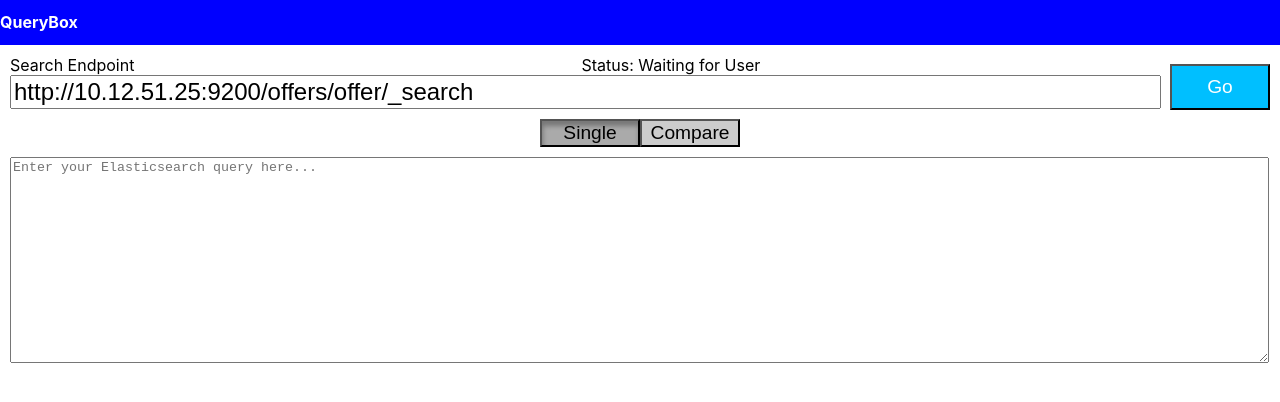
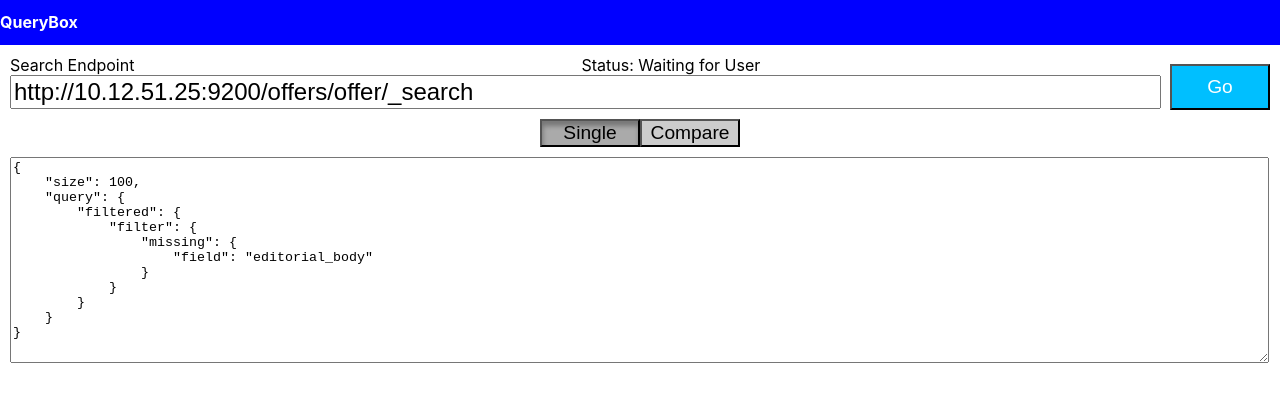
Before and after one commit to jkearle/querybox, a React (Create React App) app: page / in a window 1280 px wide. Shown: the top 402 px of the page. Built offline with nearby package versions, Linux system fonts and the light colour scheme.

Commit message:
Diff is added with some quick coding just to display something.

```diff
--- a/package.json
+++ b/package.json
@@ -4,6 +4,7 @@
   "private": true,
   "dependencies": {
     "axios": "^0.18.0",
+    "diff": "^4.0.1",
     "prismjs": "^1.15.0",
     "react": "^16.8.4",
     "react-dom": "^16.8.4",
--- a/src/components/ResultRow.js
+++ b/src/components/ResultRow.js
@@ -24,6 +24,8 @@ class ResultRow extends Component {
                     color = DIFFERENT_COLOR;
                 } else if (cellDiffState === SAME) {
                     color = SAME_COLOR;
+                } else {
+                    color = NO_DIFF_COLOR;
                 }
 
                 let cellStyle = {
--- a/src/components/ResultTable.js
+++ b/src/components/ResultTable.js
@@ -2,6 +2,7 @@ import React, {Component} from 'react';
 import './ResultTable.css'
 import {ResultRow} from './index'
 import {NO_DIFF, SAME, DIFFERENT} from './ResultRow'
+import {diffArrays} from 'diff';
 
 
 class ResultTable extends Component {
@@ -17,19 +18,52 @@ class ResultTable extends Component {
                 let keys = singleCompareKeyChain.split('.');
                 let headerText = keys[keys.length - 1];
                 colHeadersRowElement.push(<th key={headerText}> {headerText} </th>);
-                let textArray = [];
+                let textArrayOriginal = [];
+                let textArrayComparison = [];
                 let compareArray = [];
                 if (singleCompareKeyChain.includes('0')) {
-                    this.getResultsArray(singleCompareKeyChain, textArray, compareArray);
+                    this.getResultsArray(singleCompareKeyChain, textArrayOriginal, textArrayComparison, compareArray);
                 } else {
-                    this.getResultsSingle(singleCompareKeyChain, textArray, compareArray);
+                    this.getResultsSingle(singleCompareKeyChain, textArrayOriginal, textArrayComparison, compareArray);
                 }
 
-                arrayOfSingleColumnAllRowsTextArrays.push(textArray);
+                let diffRtrn;
+                if (this.props.original) {
+                    diffRtrn = diffArrays(textArrayOriginal, textArrayComparison);
+                } else {
+                    diffRtrn = diffArrays(textArrayComparison, textArrayOriginal);
+                }
+                let diffRowIndex = 0;
+                if (diffRtrn.length > 0) {
+                    diffRtrn.forEach((diff) => {
+                        diff.value.forEach((diffSingleRow) => {
+                            if (diff.removed !== undefined && diff.removed) {
+                                if (this.props.original) {
+                                    compareArray[diffRowIndex] = DIFFERENT;
+                                    diffRowIndex++;
+                                }
+                            } else if (diff.added !== undefined && diff.added) {
+                                if(!this.props.original) {
+                                    compareArray[diffRowIndex] = SAME;
+                                    diffRowIndex++;
+                                }
+                            } else {
+                                compareArray[diffRowIndex] = NO_DIFF;
+                                diffRowIndex++;
+                            }
+                        });
+                    });
+                }
+
+                arrayOfSingleColumnAllRowsTextArrays.push(textArrayOriginal);
                 arrayOfSingleColumnAllRowsComparisonsArrays.push(compareArray);
 
-                if (textArray.length > numberOfRows) {
-                    numberOfRows = textArray.length;
+
+                console.log({diffRtrn, textArrayOriginal, textArrayComparison, compareArray});
+                //debugger;
+
+                if (textArrayOriginal.length > numberOfRows) {
+                    numberOfRows = textArrayOriginal.length;
                 }
             });
 
@@ -47,6 +81,7 @@ class ResultTable extends Component {
                     cellsText={singleRowTextValue}
                     cellsDiffState={singleRowCompareValue}/>);
             }
+
 
             return <table className="results">
                 <tbody>
@@ -75,7 +110,7 @@ class ResultTable extends Component {
      * @param diffStateArray - This method will push the compare value found at the end of the key path
      * for all each of the array paths.
      */
-    getResultsArray(singleCompareKeyChain, textValueArray, diffStateArray) {
+    getResultsArray(singleCompareKeyChain, textValueArray, textCompareArray, diffStateArray) {
         const {returnData, compareReturnData} = this.props;
 
         let keys = singleCompareKeyChain.split('.');
@@ -131,6 +166,7 @@ class ResultTable extends Component {
                 }
             }
 
+            textCompareArray.push(compareFinalObject);
             if (finalObject === compareFinalObject) {
                 diffStateArray.push(SAME);
             } else if (checkDiff) {
@@ -153,7 +189,7 @@ class ResultTable extends Component {
      * @param textValueArray - This method will push the text value found at the end of the key path
      * @param diffStateArray - This method will push the compare value found at the end of the key path
      */
-    getResultsSingle(singleCompareKeyChain, textValueArray, diffStateArray) {
+    getResultsSingle(singleCompareKeyChain, textValueArray, textCompareArray, diffStateArray) {
         const {returnData, compareReturnData} = this.props;
 
         let keys = singleCompareKeyChain.split('.');
@@ -163,11 +199,11 @@ class ResultTable extends Component {
 
         keys.forEach((s) => {
             if (currentObject === undefined) {
-                if(s in returnData) {
+                if (s in returnData) {
                     currentObject = returnData[s];
                 }
             } else {
-                if(s in currentObject) {
+                if (s in currentObject) {
                     currentObject = currentObject[s];
                 }
             }
@@ -185,6 +221,7 @@ class ResultTable extends Component {
                 } else {
                     if (s in compareObject) {
                         compareObject = compareObject[s];
+                        textCompareArray.push(compareObject);
                     } else {
                         checkDiff = false;
                     }
--- a/src/components/SplitResults.js
+++ b/src/components/SplitResults.js
@@ -53,12 +53,13 @@ class SplitResults extends Component {
         }
     }
 
-    getResultsTable(returnData, compareReturnData) {
+    getResultsTable(returnData, compareReturnData, original) {
         if (returnData.data !== undefined && this.state.showCompare) {
             return <ResultTable
                 returnData={returnData.data}
                 compareReturnData={compareReturnData.data}
                 compareKeyChains={this.state.compareKeyChains}
+                original={original}
             />
         }
     }
@@ -98,7 +99,7 @@ class SplitResults extends Component {
                     <div className="SplitItemResult">
                         {this.getStats(returnData1)}
                         {this.getJsonTree(returnData1)}
-                        {this.getResultsTable(returnData1, returnData2)}
+                        {this.getResultsTable(returnData1, returnData2, true)}
                     </div>
                     <div className={compareItem}>
                         {this.getTabButtons()}
@@ -107,7 +108,7 @@ class SplitResults extends Component {
                     <div className={compareItem}>
                         {this.getStats(returnData2)}
                         {this.getJsonTree(returnData2)}
-                        {this.getResultsTable(returnData2, returnData1)}
+                        {this.getResultsTable(returnData2, returnData1, false)}
                     </div>
                 </div>
             </div>
--- a/src/reducers/queryReducer.js
+++ b/src/reducers/queryReducer.js
@@ -1,8 +1,30 @@
 import {SET_QUERY} from '../actions/actionTypes';
 
 const initialState =  {
-    query1: '',
-    query2: ''
+    query1: "{\n" +
+        "    \"size\": 100,\n" +
+        "    \"query\": {\n" +
+        "        \"filtered\": {\n" +
+        "            \"filter\": {\n" +
+        "                \"missing\": {\n" +
+        "                    \"field\": \"editorial_body\"\n" +
+        "                }\n" +
+        "            }\n" +
+        "        }\n" +
+        "    }\n" +
+        "}",
+    query2: "{\n" +
+        "    \"size\": 100,\n" +
+        "    \"query\": {\n" +
+        "        \"filtered\": {\n" +
+        "            \"filter\": {\n" +
+        "                \"missing\": {\n" +
+        "                    \"field\": \"editorial_body\"\n" +
+        "                }\n" +
+        "            }\n" +
+        "        }\n" +
+        "    }\n" +
+        "}",
 };
 
 //The reducer is a pure function that takes the previous state and an action, and returns the next state.
```
Also changed, not shown: 1 other file (tests, documents, lock files or other folders).
